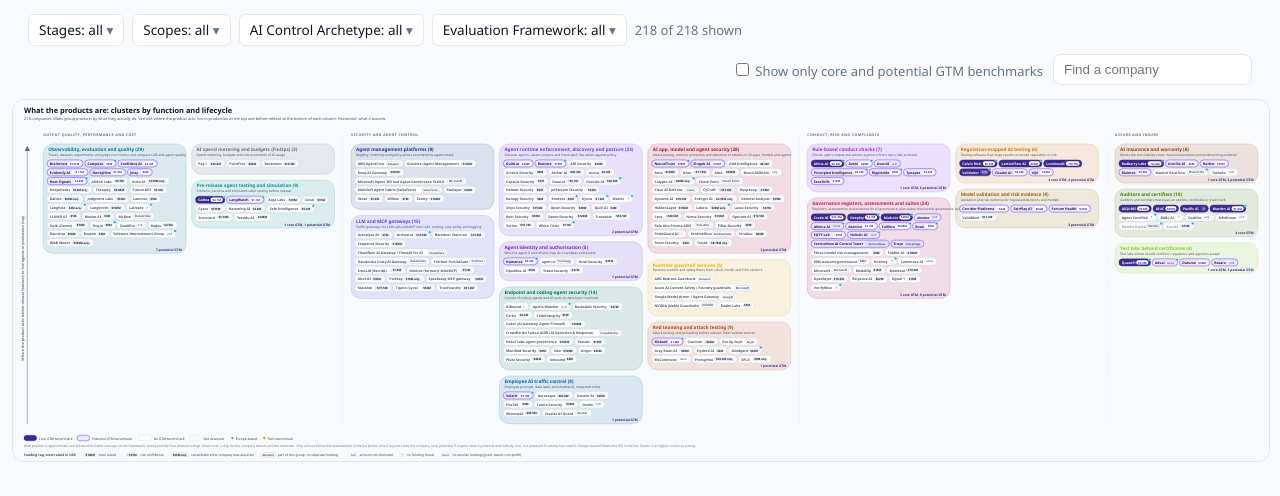
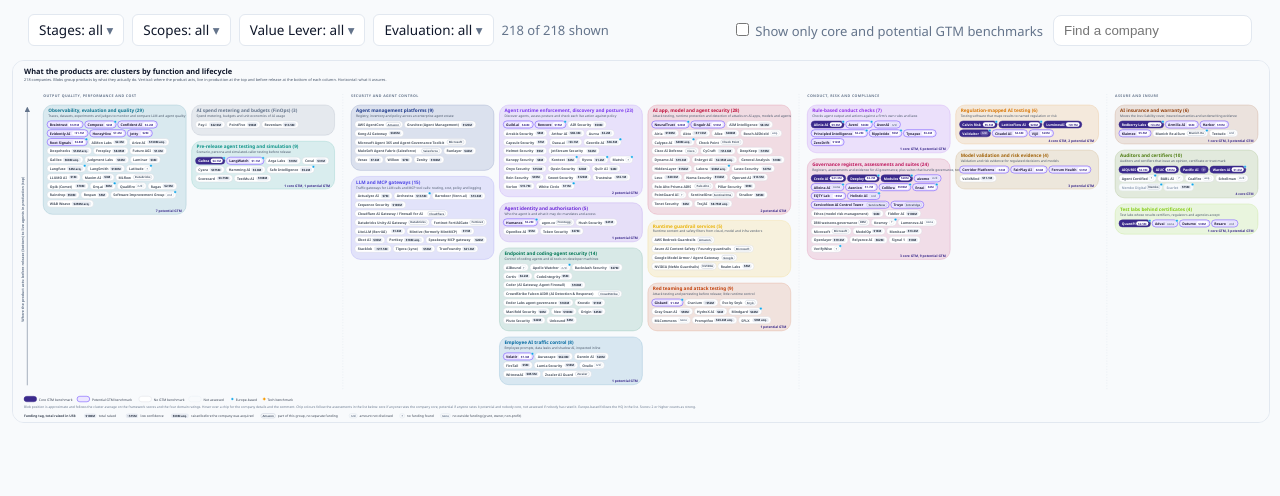
Before and after one commit to davids-agentic-git/evals-market-view, a plain HTML site: page assets/market-maps.html in a window 1280 px wide. Drawn offline with Linux system fonts and the light colour scheme.

Commit message:
Map filters: rename to Value Lever and Evaluation
Same names as the filters of the list below.

Co-Authored-By: Claude Sonnet 5.5 <noreply@anthropic.com>

```diff
--- a/assets/market-maps.html
+++ b/assets/market-maps.html
@@ -1561,9 +1561,9 @@ var LISTS={
  stg:{name:'Stages',attr:'stage',opts:[['Mature','Mature'],['Established Growth','Established Growth'],['Well-funded Early Stage','Well-funded Early Stage'],['Small','Small'],['Open source and/or non-profit','Open source and/or non-profit'],['Other','Other']]},
  scp:{name:'Scopes',attr:'scope',opts:[['horizontal','Horizontal only'],['regulated','Horizontal, regulated focus'],['specialized','Specialized']]}};
 var DIMS={
- vl:{name:'AI Control Archetype',dims:[['g','Govern','vg'],['t','Test','vt'],['o','Observe and prove','vo'],['c','Control and enforce','vc'],['a','Assure and insure','va']],
+ vl:{name:'Value Lever',dims:[['g','Govern','vg'],['t','Test','vt'],['o','Observe and prove','vo'],['c','Control and enforce','vc'],['a','Assure and insure','va']],
   vals:[['0','0','0 None','0'],['1','1','1 Supporting','1'],['2','2','2 Main part','2'],['3','3','3 Main part and leading','3']]},
- ev:{name:'Evaluation Framework',dims:[['q','Output quality','quality'],['k','Cost and performance','cost'],['s','Security','security'],['m','Behavior and compliance','compliance']],
+ ev:{name:'Evaluation',dims:[['q','Output quality','quality'],['k','Cost and performance','cost'],['s','Security','security'],['m','Behavior and compliance','compliance']],
   vals:[['yes','✅ yes','yes','yes'],['partly','🟡 partly','partly','partly'],['no','❌ no','no','no']]}};
 function closeMS(){document.querySelectorAll('.msp').forEach(function(p){p.hidden=true})}
 function place(b,p){var r=b.getBoundingClientRect();p.style.top=r.bottom+4+'px';p.hidden=false;p.style.left=Math.max(8,Math.min(r.left,innerWidth-p.offsetWidth-8))+'px'}
```
Also changed, not shown: market-map.html (+1 -1 lines), 1 other file.
